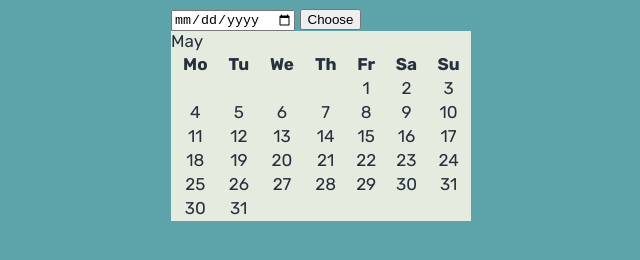
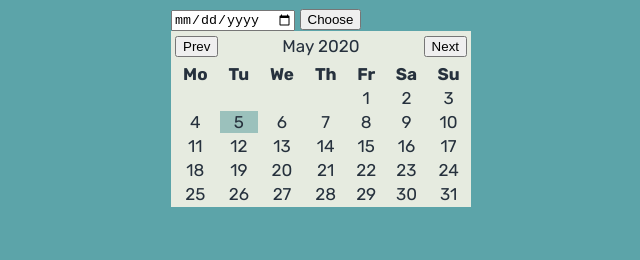
Before and after one commit to aiyakalnina/js-datepicker, a website built with webpack: page src/index.html in a window 1280 px wide. Both pictures are taken after a click on the button "Choose". Shown: the whole page, without its empty margins (99-739 px from the left). Built offline with nearby package versions, Linux system fonts and the light colour scheme.

Commit message:
navigation kinda works but buggy, generating months from initial settings works

```diff
--- a/src/index.js
+++ b/src/index.js
@@ -1,197 +1,3 @@
 import "./scss/main.scss";
 
-let DatePicker;
-
-const dateInputSupported = () => {
-  let el = document.createElement('input');
-  try {
-    el.type = 'date';
-  } catch (e) { }
-  return el.type == 'date';
-}
-
-// only create a class if date input is not supported
-// TODO: change to NOT, this is just to view it in chrome
-
-DatePicker = class {
-  constructor(id) {
-    this.dateInput = document.getElementById(id);
-    this.months = [
-      new CalendarMonth(2020, 1),
-      new CalendarMonth(2020, 2),
-      new CalendarMonth(2020, 3),
-      new CalendarMonth(2020, 4),
-    ];
-  }
-
-  // create rendered calendar
-  //---------------------------------------------------------------------
-  // create day cells html
-  createDayCells(firstWeekdayOfMonth, numberOfDays, monthName, year) {
-    let dayCells = [];
-
-    for (let i = 1; i <= firstWeekdayOfMonth; i++) {
-      let emptyDayCell = `
-          <td>
-            <span></span>
-          </td>
-        `
-      dayCells.push(emptyDayCell);
-    }
-
-    for (let i = 1; i <= numberOfDays; i++) {
-      let dayCell = `
-          <td class="datepicker__day" data-date="${i} ${monthName}, ${year}">
-            <span>${i}</span>
-          </td>
-        `
-      dayCells.push(dayCell);
-    }
-
-    return dayCells;
-  }
-
-  createRowsFromDayCells(dayCellsHtml) {
-    var weekRowsArray = [];
-    for (var i = 0; i < dayCellsHtml.length; i += 7) {
-      weekRowsArray.push(`<tr> ${dayCellsHtml.slice(i, i + 7).join('\n')} </tr>`);
-    }
-    let weekRows = weekRowsArray.join('\n');
-    return weekRows;
-  }
-
-  createCalendarMonthHtml(monthName, firstWeekdayOfMonth, numberOfDays, year) {
-    let calendarMonthHtml = document.createElement('div');
-    calendarMonthHtml.classList.add('datepicker__calendar-month');
-
-    let dayCells = this.createDayCells(firstWeekdayOfMonth, numberOfDays, year);
-    let weekRows = this.createRowsFromDayCells(dayCells);
-
-    let calendarHead = `
-        <thead>
-          <tr>
-            <th>Mo</th>
-            <th>Tu</th>
-            <th>We</th>
-            <th>Th</th>
-            <th>Fr</th>
-            <th>Sa</th>
-            <th>Su</th>
-          </tr>
-        </thead>
-      `
-
-    calendarMonthHtml.innerHTML = `
-        <div class="datepicker__month-title">${monthName}</div>
-        <table class="datepicker__month">
-          ${calendarHead}
-          <tbody>
-            ${weekRows}
-          </tbody>
-        </table>
-    `;
-
-    return calendarMonthHtml;
-  }
-
-  //------------------------------
-  createCalendarHtml() {
-    let calendarHtml = document.createElement('div');
-    calendarHtml.classList.add('datepicker__calendar', 'is-hidden');
-
-    calendarHtml.innerHTML = `
-      <div class="datepicker__nav">
-        <button type="button" class="datepicker__nav-prev">Prev</button>
-        <button type="button" class="datepicker__nav-next">Next</button>
-      </div>
-    `
-
-    this.months.forEach((month) => {
-      let monthView = this.createCalendarMonthHtml(month.monthName, month.firstWeekdayOfMonth, month.numberOfDays, month.year);
-      calendarHtml.appendChild(monthView);
-    });
-
-    return calendarHtml;
-  }
-  //------------------------------------------------------------
-
-  setup() {
-    console.log(this.months);
-
-    let calendar = this.createCalendarHtml();
-    console.log(calendar);
-    let calendarToggle = document.createElement('button');
-    calendarToggle.setAttribute.type = 'button';
-    calendarToggle.textContent = 'Choose';
-    calendarToggle.classList.add('btn', 'btn-secondary', 'btn-short');
-    calendarToggle.addEventListener('click', () => (
-      this.toggleCalendar(calendar)
-    ));
-
-    this.dateInput.parentElement.appendChild(calendarToggle);
-    this.dateInput.parentElement.appendChild(calendar);
-
-  }
-
-  toggleCalendar(calendarEl) {
-    if (calendarEl.classList.contains('is-hidden')) {
-      calendarEl.classList.remove('is-hidden');
-    } else {
-      calendarEl.classList.add('is-hidden');
-    }
-  }
-}
-
-
-class CalendarMonth {
-  constructor(year, month) {
-    this.date = new Date(year, month, 0);
-    this.month = month;
-    this.monthName = this.monthName();
-    this.numberOfDays = this.howManyDays();
-    this.firstWeekdayOfMonth = this.firstWeekdayOfMonth();
-  }
-
-  monthName() {
-    let monthsNames = ['January', 'February', 'March', 'April', 'May', 'June', 'July', 'August', 'September', 'October', 'November', 'December'];
-    return monthsNames[this.month];
-  }
-
-  firstWeekdayOfMonth() {
-    return this.date.getDay();
-  }
-
-  howManyDays() {
-    // number of days a month
-    let dayNum;
-
-    // 31 or 30 days?
-    switch (this.month) {
-      case 3: case 5: case 8: case 10:
-        dayNum = 30;
-        break;
-      case 1:
-        // If month is February, calculate whether it is a leap year or not
-        const isLeap = new Date(this.year, 1, 29).getMonth() === 1;
-        dayNum = isLeap ? 29 : 28;
-        break;
-      default:
-        dayNum = 31;
-    }
-
-    return dayNum;
-  }
-}
-
-const setupDatepicker = (id) => {
-  if (typeof DatePicker !== 'undefined') {
-    const datepicker = new DatePicker(id);
-    datepicker.setup();
-  }
-}
-
-document.addEventListener('DOMContentLoaded', () => {
-  if (dateInputSupported()) {
-    setupDatepicker('example-datepicker');
-  }
-});
+import "./js/datepicker.js";
--- /dev/null
+++ b/src/js/calendar-month-view.js
@@ -0,0 +1,91 @@
+export { CalendarMonthView };
+
+class CalendarMonthView {
+  constructor(monthName, firstWeekdayOfMonth, numberOfDays, year, isCurrentMonth, dayNumToday) {
+    this.monthName = monthName;
+    this.numberOfDays = numberOfDays;
+    this.firstWeekdayOfMonth = firstWeekdayOfMonth;
+    this.year = year;
+    this.isCurrentMonth = isCurrentMonth;
+    this.dayNumToday = dayNumToday;
+    this.monthView = this.createCalendarMonthHtml();
+  }
+
+  createDayCells() {
+    let dayCells = [];
+
+    for (let i = 1; i <= this.firstWeekdayOfMonth; i++) {
+      let emptyDayCell = `
+          <td>
+            <span></span>
+          </td>
+        `
+      dayCells.push(emptyDayCell);
+    }
+
+    for (let i = 1; i <= this.numberOfDays; i++) {
+      let dayCellClass = "datepicker__day";
+
+      if (this.isCurrentMonth && i === this.dayNumToday) {
+        dayCellClass = dayCellClass.concat(' ', 'is-active');
+      } else {
+        dayCellClass = "datepicker__day";
+      }
+
+      let dayCell = `
+          <td class="${dayCellClass}" data-date="${i} ${this.monthName}, ${this.year}">
+            <span>${i}</span>
+          </td>
+        `
+      dayCells.push(dayCell);
+    }
+
+    return dayCells;
+  }
+
+  createRowsFromDayCells(dayCellsHtml) {
+    var weekRowsArray = [];
+    for (var i = 0; i < dayCellsHtml.length; i += 7) {
+      weekRowsArray.push(`<tr> ${dayCellsHtml.slice(i, i + 7).join('\n')} </tr>`);
+    }
+    let weekRows = weekRowsArray.join('\n');
+    return weekRows;
+  }
+
+  createCalendarMonthHtml() {
+    let calendarMonthHtml = document.createElement('div');
+    calendarMonthHtml.classList.add('datepicker__calendar-month');
+    // if (!this.isCurrentMonth) {
+    //   calendarMonthHtml.classList.add('is-hidden');
+    // }
+
+    let dayCells = this.createDayCells(this.firstWeekdayOfMonth, this.numberOfDays, this.year);
+    let weekRows = this.createRowsFromDayCells(dayCells);
+
+    let calendarHead = `
+        <thead>
+          <tr>
+            <th>Mo</th>
+            <th>Tu</th>
+            <th>We</th>
+            <th>Th</th>
+            <th>Fr</th>
+            <th>Sa</th>
+            <th>Su</th>
+          </tr>
+        </thead>
+      `
+
+    calendarMonthHtml.innerHTML = `
+        <div class="datepicker__month-title">${this.monthName} ${this.year}</div>
+        <table class="datepicker__month">
+          ${calendarHead}
+          <tbody>
+            ${weekRows}
+          </tbody>
+        </table>
+    `;
+
+    return calendarMonthHtml;
+  }
+}
--- /dev/null
+++ b/src/js/calendar-month.js
@@ -0,0 +1,55 @@
+export { CalendarMonth };
+
+class CalendarMonth {
+  constructor(year, month, today) {
+    this.date = new Date(year, month, 0);
+    this.year = year;
+    this.monthIndex = month;
+    this.dateToday = today;
+    this.monthName = this.monthName();
+    this.numberOfDays = this.howManyDays();
+    this.firstWeekdayOfMonth = this.firstWeekdayOfMonth();
+    this.isCurrentMonth = this.checkIfCurrentMonth();
+    this.dayNumToday = this.checkWhatDayNumToday();
+  }
+
+  checkIfCurrentMonth() {
+    let currentYear = this.dateToday.getFullYear();
+    let currentMonth = this.dateToday.getMonth();
+    return (this.year === currentYear && this.monthIndex === currentMonth) ? true : false;
+  }
+
+  checkWhatDayNumToday() {
+    return this.dateToday.getDate();
+  }
+
+  monthName() {
+    let monthsNames = ['January', 'February', 'March', 'April', 'May', 'June', 'July', 'August', 'September', 'October', 'November', 'December'];
+    return monthsNames[this.monthIndex];
+  }
+
+  firstWeekdayOfMonth() {
+    return this.date.getDay();
+  }
+
+  howManyDays() {
+    // number of days a month
+    let dayNum;
+
+    // 31 or 30 days?
+    switch (this.monthIndex) {
+      case 3: case 5: case 8: case 10:
+        dayNum = 30;
+        break;
+      case 1:
+        // If month is February, calculate whether it is a leap year or not
+        const isLeap = new Date(this.year, 1, 29).getMonth() === 1;
+        dayNum = isLeap ? 29 : 28;
+        break;
+      default:
+        dayNum = 31;
+    }
+
+    return dayNum;
+  }
+}
--- /dev/null
+++ b/src/js/datepicker.js
@@ -0,0 +1,205 @@
+import { CalendarMonth } from './calendar-month.js';
+import { CalendarMonthView } from './calendar-month-view.js';
+
+let DatePicker;
+
+const dateInputSupported = () => {
+  let el = document.createElement('input');
+  try {
+    el.type = 'date';
+  } catch (e) { }
+  return el.type == 'date';
+}
+
+DatePicker = class {
+  constructor({
+    id,
+    numberOfMonthsInFuture = 12,
+    numberOfMonthsInPast = 12,
+    fromYear = 2019,
+    fromMonth = 0,
+    tillYear = 2020,
+    tillMonth = 11,
+  }) {
+    this.dateInput = document.getElementById(id);
+    this.numberOfMonthsInFuture = numberOfMonthsInFuture;
+    this.numberOfMonthsInPast = numberOfMonthsInPast;
+    this.today = new Date();
+    this.currentMonthIndex = this.today.getMonth();
+    this.currentYear = this.today.getFullYear();
+    this.currentMonth = new CalendarMonth(this.currentYear, this.currentMonthIndex, this.today);
+    this.months = this.createMonthsFromSettings();
+  }
+
+  createMonthsFromSettings() {
+    let calendarMonths = [];
+    let currentMonthIndex = this.currentMonthIndex;
+    let currentYear = this.currentYear;
+    let numberOfMonthsInPast = this.numberOfMonthsInPast;
+    let numberOfMonthsInCalendar = numberOfMonthsInPast + this.numberOfMonthsInFuture;
+    let numberOfYearsInPast = numberOfMonthsInPast / 12;
+
+    function getYearFrom() {
+      return (currentYear - numberOfYearsInPast);
+    }
+
+    function getMonthFrom() {
+      return currentMonthIndex - (12 - (numberOfMonthsInPast / numberOfYearsInPast));
+    }
+
+    let year = getYearFrom();
+    let monthIndex = getMonthFrom();
+
+    while (calendarMonths.length < numberOfMonthsInCalendar) {
+      calendarMonths.push(new CalendarMonth(year, monthIndex, this.today));
+      monthIndex++;
+
+      if (monthIndex > 11) {
+        year++;
+        monthIndex = 0;
+      }
+      console.log(year, monthIndex);
+    }
+
+    return calendarMonths;
+  }
+
+  //------------------------------
+  createCalendarHtml() {
+    console.log(this.numberOfMonthsInFuture);
+    let calendarHtml = document.createElement('div');
+    calendarHtml.classList.add('datepicker__calendar', 'is-hidden');
+    let calendarMonthWrap = document.createElement('div');
+    calendarMonthWrap.classList.add('datepicker__calendar-month-wrap');
+    let datepickerNav = document.createElement('div');
+    datepickerNav.classList.add('datepicker__nav');
+    let buttonPrev = document.createElement('button');
+    buttonPrev.classList.add('datepicker__nav-prev');
+    buttonPrev.setAttribute.type = 'button';
+    buttonPrev.textContent = "Prev";
+    datepickerNav.append(buttonPrev);
+    let buttonNext = document.createElement('button');
+    buttonNext.classList.add('datepicker__nav-next');
+    buttonNext.setAttribute.type = 'button';
+    buttonNext.textContent = "Next";
+    datepickerNav.append(buttonNext);
+
+    let monthView = new CalendarMonthView(
+      this.currentMonth.monthName,
+      this.currentMonth.firstWeekdayOfMonth,
+      this.currentMonth.numberOfDays,
+      this.currentMonth.year,
+      this.currentMonth.isCurrentMonth,
+      this.currentMonth.dayNumToday
+    );
+    calendarMonthWrap.appendChild(monthView.monthView);
+
+    calendarHtml.appendChild(datepickerNav);
+    calendarHtml.appendChild(calendarMonthWrap);
+
+    // not sure why I can't use this.currentMonthIndex directly here, comes back as undefined
+    let currentMonthIndex = this.currentMonthIndex;
+    let months = this.months;
+    let yearInView = this.currentYear;
+    let monthInViewIndex = monthInViewFromAllMonths();
+    let monthsInPast = this.numberOfMonthsInPast;
+    // let monthsInFuture = this.numberOfMonthsInFuture;
+
+    console.log(this.months);
+
+    function monthInViewFromAllMonths() {
+      let monthInViewIndex;
+      console.log(months);
+
+      months.forEach((month, index) => {
+        if (month.year === yearInView && month.monthIndex === currentMonthIndex) {
+          monthInViewIndex = index;
+        }
+      });
+
+      console.log(monthInViewIndex);
+      return monthInViewIndex;
+    }
+
+    function addNewMonthViewToCalendar() {
+      let month = months[monthInViewIndex];
+      let newMonthView = new CalendarMonthView(
+        month.monthName,
+        month.firstWeekdayOfMonth,
+        month.numberOfDays,
+        month.year,
+        month.isCurrentMonth,
+        month.dayNumToday
+      );
+      monthView.monthView.parentNode.replaceChild(newMonthView.monthView, monthView.monthView);
+      monthView = newMonthView;
+    }
+
+    buttonPrev.addEventListener('click', function () {
+      if (monthInViewIndex >= currentMonthIndex - monthsInPast) {
+        monthInViewIndex--;
+        addNewMonthViewToCalendar();
+      }
+      console.log(monthInViewIndex, currentMonthIndex, currentMonthIndex - monthsInPast);
+    });
+
+    buttonNext.addEventListener('click', function () {
+      if (monthInViewIndex < months.length - 1) {
+        monthInViewIndex++;
+        addNewMonthViewToCalendar();
+      }
+      console.log(monthInViewIndex);
+    });
+
+    return calendarHtml;
+  }
+  //------------------------------------------------------------
+
+  setup() {
+    let calendar = this.createCalendarHtml();
+    let calendarToggle = document.createElement('button');
+    calendarToggle.setAttribute.type = 'button';
+    calendarToggle.textContent = 'Choose';
+    calendarToggle.classList.add('btn', 'btn-secondary', 'btn-short');
+    calendarToggle.addEventListener('click', () => (
+      this.toggleCalendar(calendar)
+    ));
+
+    this.dateInput.parentElement.appendChild(calendarToggle);
+    this.dateInput.parentElement.appendChild(calendar);
+  }
+
+  toggleCalendar(calendarEl) {
+    if (calendarEl.classList.contains('is-hidden')) {
+      calendarEl.classList.remove('is-hidden');
+    } else {
+      calendarEl.classList.add('is-hidden');
+    }
+  }
+}
+
+const setupDatepicker = (calendarSettings) => {
+  if (typeof DatePicker !== 'undefined') {
+    const datepicker = new DatePicker(calendarSettings);
+    datepicker.setup();
+
+    //jsut for debugging
+    datepicker.createMonthsFromSettings();
+  }
+}
+
+document.addEventListener('DOMContentLoaded', () => {
+  // only create a class if date input is not supported
+  // change to NOT
+  if (dateInputSupported()) {
+    setupDatepicker({
+      id: 'example-datepicker',
+      numberOfMonthsInFuture: 12,
+      numberOfMonthsInPast: 12,
+      // fromYear: 2019,
+      // fromMonth: 0,
+      // tillYear: 2020,
+      // tillMonth: 11,
+    });
+  }
+});
--- a/src/scss/components/all.scss
+++ b/src/scss/components/all.scss
@@ -26,42 +26,3 @@ li {
   margin: 0 auto;
   padding: 0 30px;
 }
-
-.datepicker {
-  position: relative;
-}
-
-.datepicker__calendar {
-  position: absolute;
-  top: 100%;
-  left: 0;
-  background-color: #fff;
-  color: #26313D;
-  min-width: 300px;
-}
-
-.datepicker__calendar.is-hidden {
-  display: none;
-}
-
-.datepicker__calendar-month {
-  position: absolute;
-  top: 0;
-  left: 0;
-  width: 100%;
-  background-color: #E6EBE0;
-}
-
-.datepicker__nav {
-  display: flex;
-  justify-content: space-between;
-  padding: 4px;
-}
-
-.datepicker__month {
-  width: 100%;
-}
-
-.datepicker__day {
-  text-align: center;
-}
--- /dev/null
+++ b/src/scss/components/datepicker.scss
@@ -0,0 +1,64 @@
+.datepicker {
+  position: relative;
+}
+
+.datepicker__calendar {
+  position: absolute;
+  top: 100%;
+  left: 0;
+  background-color: #fff;
+  color: #26313D;
+  min-width: 300px;
+}
+
+.datepicker__calendar.is-hidden {
+  display: none;
+}
+
+.datepicker__calendar-month-wrap {
+  position: relative;
+}
+
+.datepicker__calendar-month {
+  position: absolute;
+  top: 0;
+  left: 0;
+  width: 100%;
+  background-color: #E6EBE0;
+}
+
+// .datepicker__calendar-month.is-hidden {
+//   visibility: hidden;
+//   pointer-events: none;
+// }
+
+.datepicker__nav {
+  display: flex;
+  justify-content: space-between;
+  align-items: center;
+  padding: 4px;
+  position: absolute;
+  z-index: 100;
+  width: 100%;
+  height: 30px;
+}
+
+.datepicker__month {
+  width: 100%;
+}
+
+.datepicker__day {
+  text-align: center;
+}
+
+.datepicker__day.is-active {
+  background-color: #9bc1bc;
+
+}
+
+.datepicker__month-title {
+  height: 30px;
+  display: flex;
+  align-items: center;
+  justify-content: center;
+}
--- a/src/scss/main.scss
+++ b/src/scss/main.scss
@@ -3,4 +3,4 @@
 @import "generic/normalize.scss";
 
 @import "components/all.scss";
-// @import "components/header.scss";
+@import "components/datepicker.scss";
```
Also changed, not shown: src/scss/components/header.scss (deleted, +0 -49 lines).
